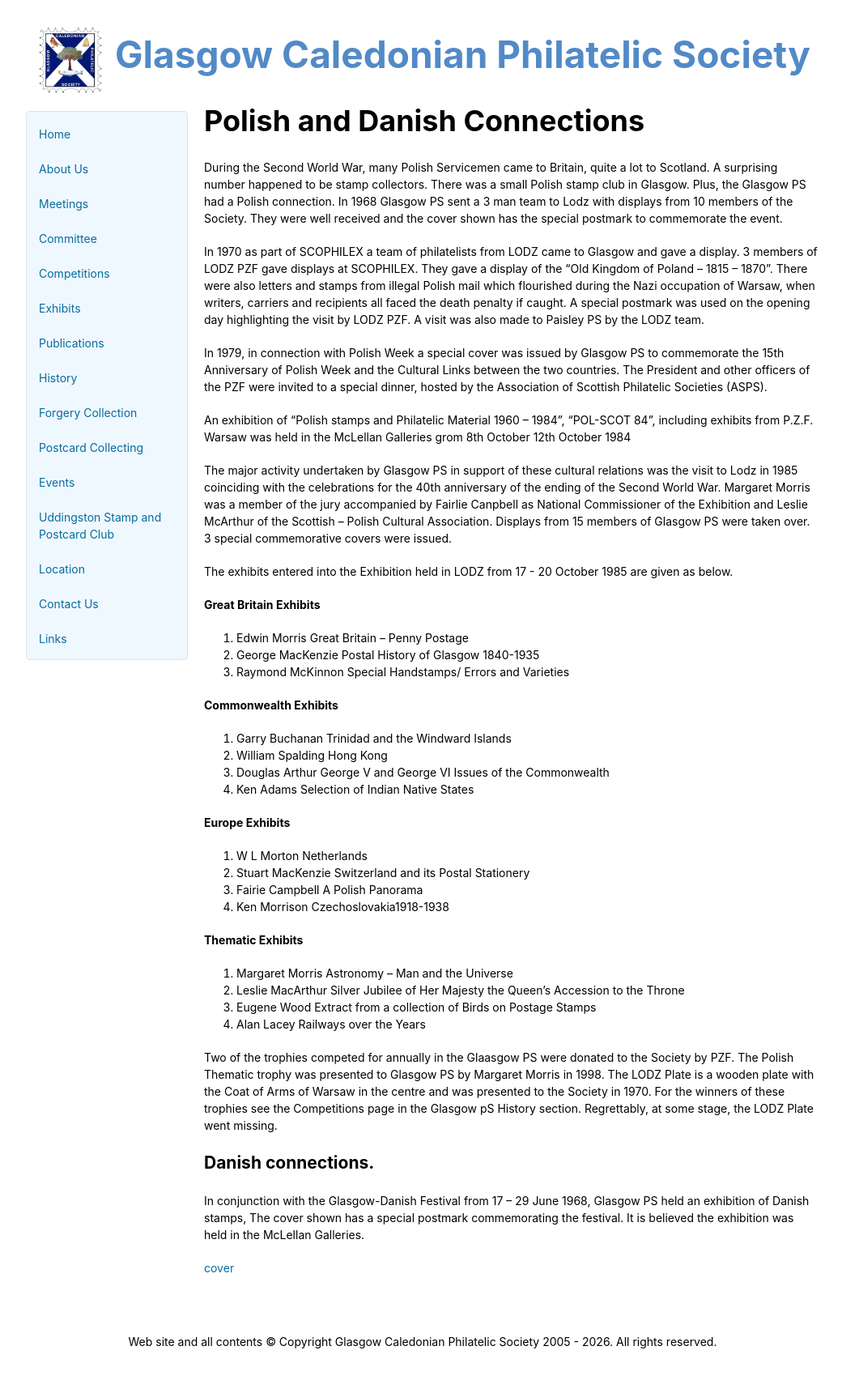
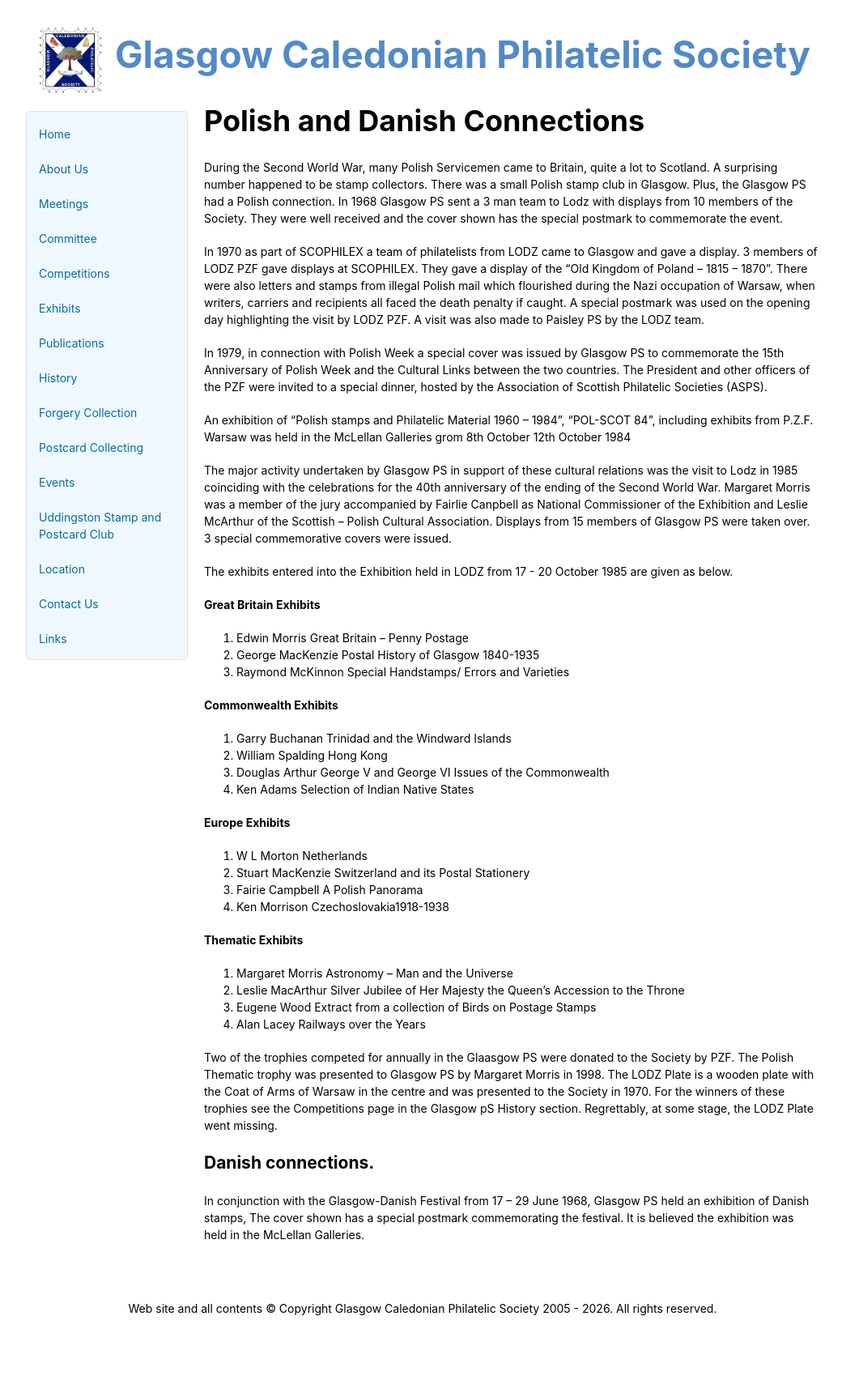
Before and after one commit to astalker/caledonian-stamps, a Jekyll site: the page built from polish-and-danish-connections.md, in a window 1280 px wide. Shown: the whole page at 81% size, without its empty margins (118-1158 px from the left). Built offline with Jekyll 4.4.1, drawn with Linux system fonts in a browser that asks for light colours; our own code applies the rules of GitHub Pages for plain Markdown files; after the commit the page ends 1679 px from its top, so only the background shows below that.

Commit message:
Remove cover image reference from Danish connections
Removed image reference for the Danish exhibition.

```diff
--- a/polish-and-danish-connections.md
+++ b/polish-and-danish-connections.md
@@ -41,5 +41,3 @@ Two of the trophies competed for annually in the Glaasgow PS were donated to the
 
 ## Danish connections.
 In conjunction with the Glasgow-Danish Festival from 17 – 29 June 1968, Glasgow PS held an exhibition of Danish stamps, The cover shown has a special postmark commemorating the festival. It is believed the exhibition was held in the McLellan Galleries.
-
-[cover](images/danish-exhibition-1968.jpg)
```
